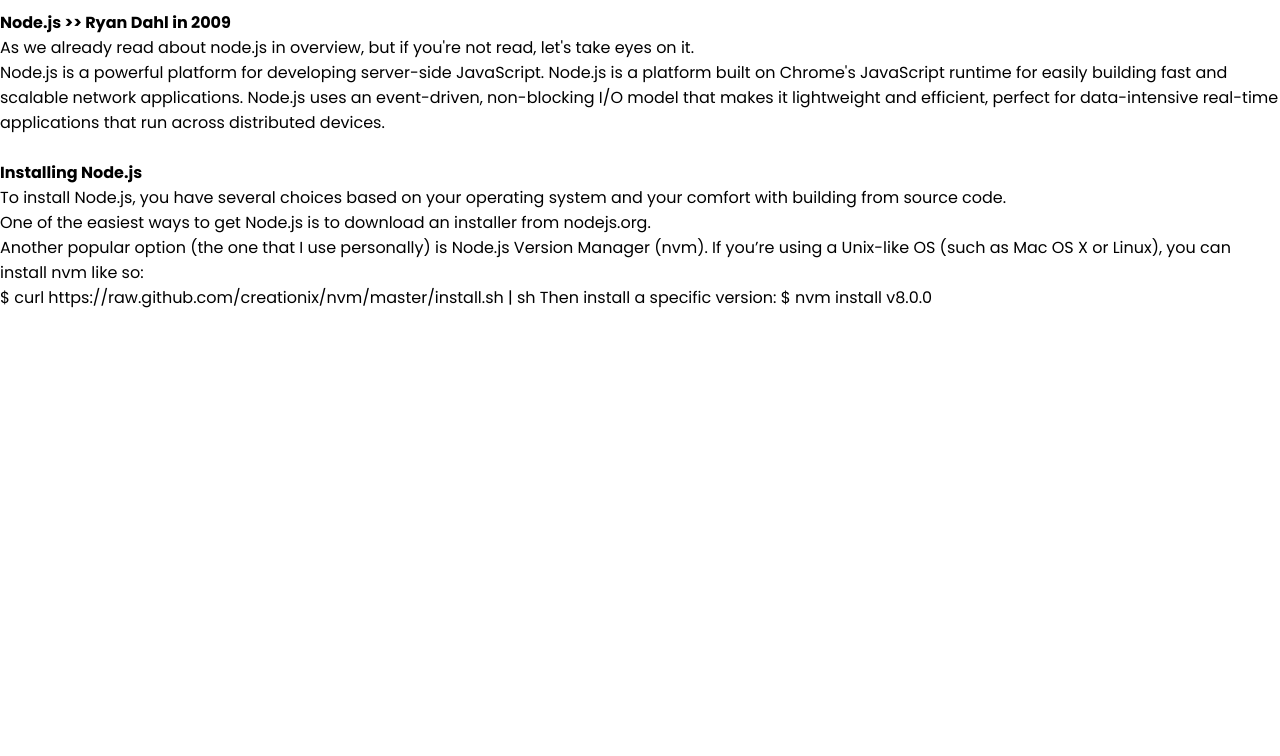
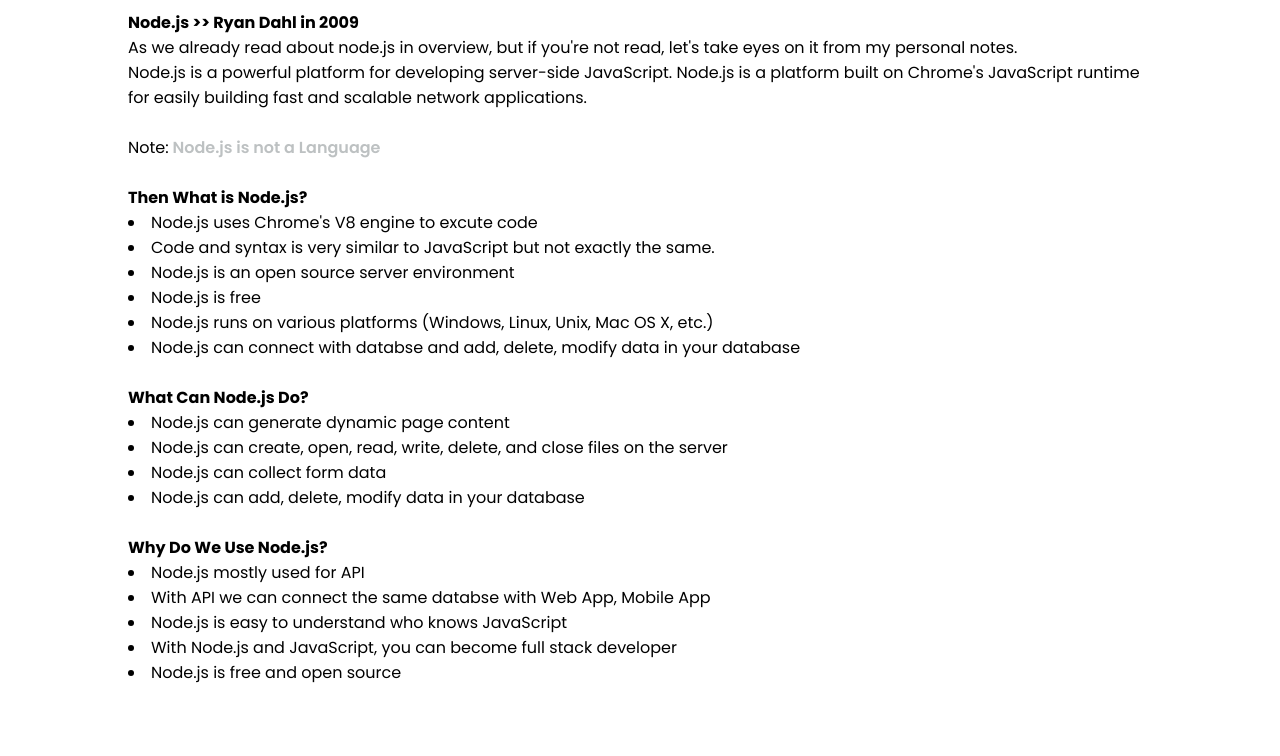
Before and after one commit to yusufali39/nixon-mern, a plain HTML site: page node.html in a window 1280 px wide. Shown: the part 151-907 px from the top of the page. Before the commit the page ends 800 px from the top, so only its background shows below. Drawn offline with nearby package versions, Linux system fonts and the light colour scheme.

Commit message:
add more pages

```diff
--- a/node.css
+++ b/node.css
@@ -47,3 +47,13 @@ header{
     color: #000000;
     font-size: 25px;
 }
+section .overview{
+    width: 80%;
+    height: 100vh;
+    overflow: hidden;
+    margin: auto;
+}
+section .overview #note{
+    font-weight: 600;
+    color: #bdc1c2;
+}
--- a/node.html
+++ b/node.html
@@ -19,26 +19,40 @@
         </div>
     </div>
     </header><br>
+
     <section>
+        <div class="overview">
+
         <h3>Node.js</h3><br>
         <h4>Node.js >> Ryan Dahl in 2009</h4>
-        <p>As we already read about node.js in overview, but if you're not read, let's take eyes on it.</p>
-        <p>Node.js is a powerful platform for developing server-side JavaScript. Node.js is a platform built on Chrome's JavaScript runtime for easily building fast and scalable network applications. Node.js uses an event-driven, non-blocking I/O model that makes it lightweight and efficient, perfect for data-intensive real-time applications that run across distributed devices.</p><br>
-        <h4>Installing Node.js</h4>
-        <p>To install Node.js, you have several choices based on your operating system
-            and your comfort with building from source code.</p>
-            <p>One of the easiest ways to get Node.js is to download an installer from
-                nodejs.org. </p>
-                <p>
-                Another popular option (the one that I use personally) is Node.js Version
-                Manager (nvm). If you’re using a Unix-like OS (such as Mac OS X or Linux),
-                you can install nvm like so:
-                </p>
-                <p>
-                $ curl https://raw.github.com/creationix/nvm/master/install.sh | sh
-                Then install a specific version:
-                $ nvm install v8.0.0</p>
+        <p>As we already read about node.js in overview, but if you're not read, let's take eyes on it from my personal notes.</p>
+        <p>Node.js is a powerful platform for developing server-side JavaScript. Node.js is a platform built on Chrome's JavaScript runtime for easily building fast and scalable network applications.</p><br>
 
+        <p>Note:<span id="note"> Node.js is not a Language</span></p><br>
+
+
+        <h4>Then What is Node.js?</h4>
+        <p><li>Node.js uses Chrome's V8 engine to excute code</li></p>
+        <p><li>Code and syntax is very similar to JavaScript but not exactly the same.</li></p>
+        <p><li>Node.js is an open source server environment</li></p>
+        <p><li>Node.js is free</li></p>
+        <p><li>Node.js runs on various platforms (Windows, Linux, Unix, Mac OS X, etc.)</li></p>
+        <p><li>Node.js can connect with databse and add, delete, modify data in your database</li></p><br>
+
+        <h4>What Can Node.js Do?</h4>
+        <p><li>Node.js can generate dynamic page content</li></p>
+        <p><li>Node.js can create, open, read, write, delete, and close files on the server</li></p>
+        <p><li>Node.js can collect form data</li></p>
+        <p><li>Node.js can add, delete, modify data in your database</li></p><br>
+
+        <h4>Why Do We Use Node.js?</h4>
+        <p><li>Node.js mostly used for API</li></p>
+        <p><li>With API we can connect the same databse with Web App, Mobile App</li></p>
+        <p><li>Node.js is easy to understand who knows JavaScript</li></p>
+        <p><li>With Node.js and JavaScript, you can become full stack developer</li></p>
+        <p><li>Node.js is free and open source</li></p>
+
+        </div>
     </section>
 </body>
 </html>
--- a/script.js
+++ b/script.js
@@ -3,7 +3,7 @@ let menu_btn = document.getElementById('menu_btn');
 let content = document.getElementsByClassName('content')[0];
 menu_btn.addEventListener('click', () => {
     menu.classList.toggle('ul_active');
-    menu_btn.classList.toggle('bi-x-diamond-fill');
+    menu_btn.classList.toggle('bi-x-lg');
 
     let h1Element = content.querySelector('h1');
     if (h1Element.style.opacity === '0.1')
```
Also changed, not shown: style.css (+19 -7 lines).
